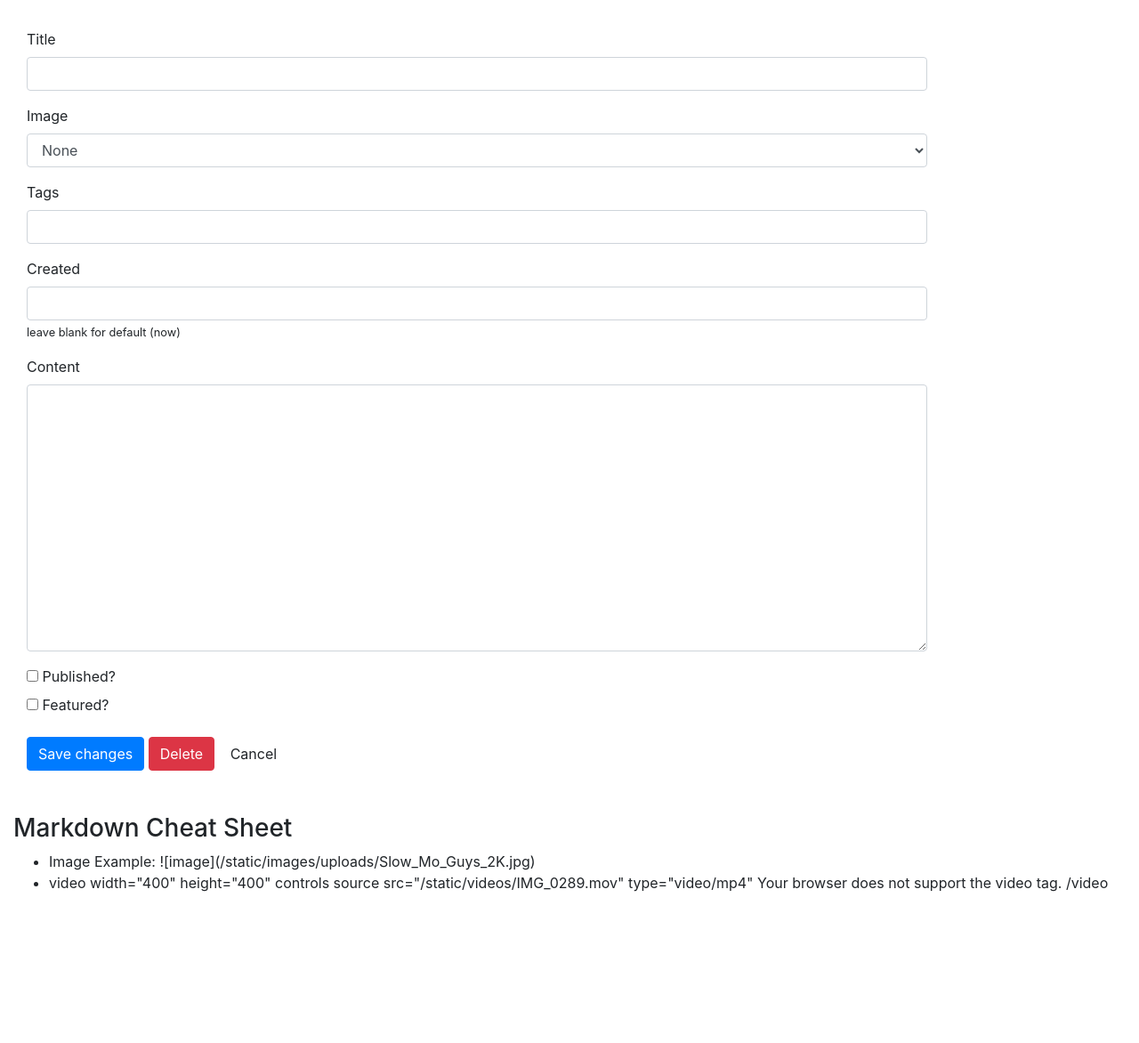
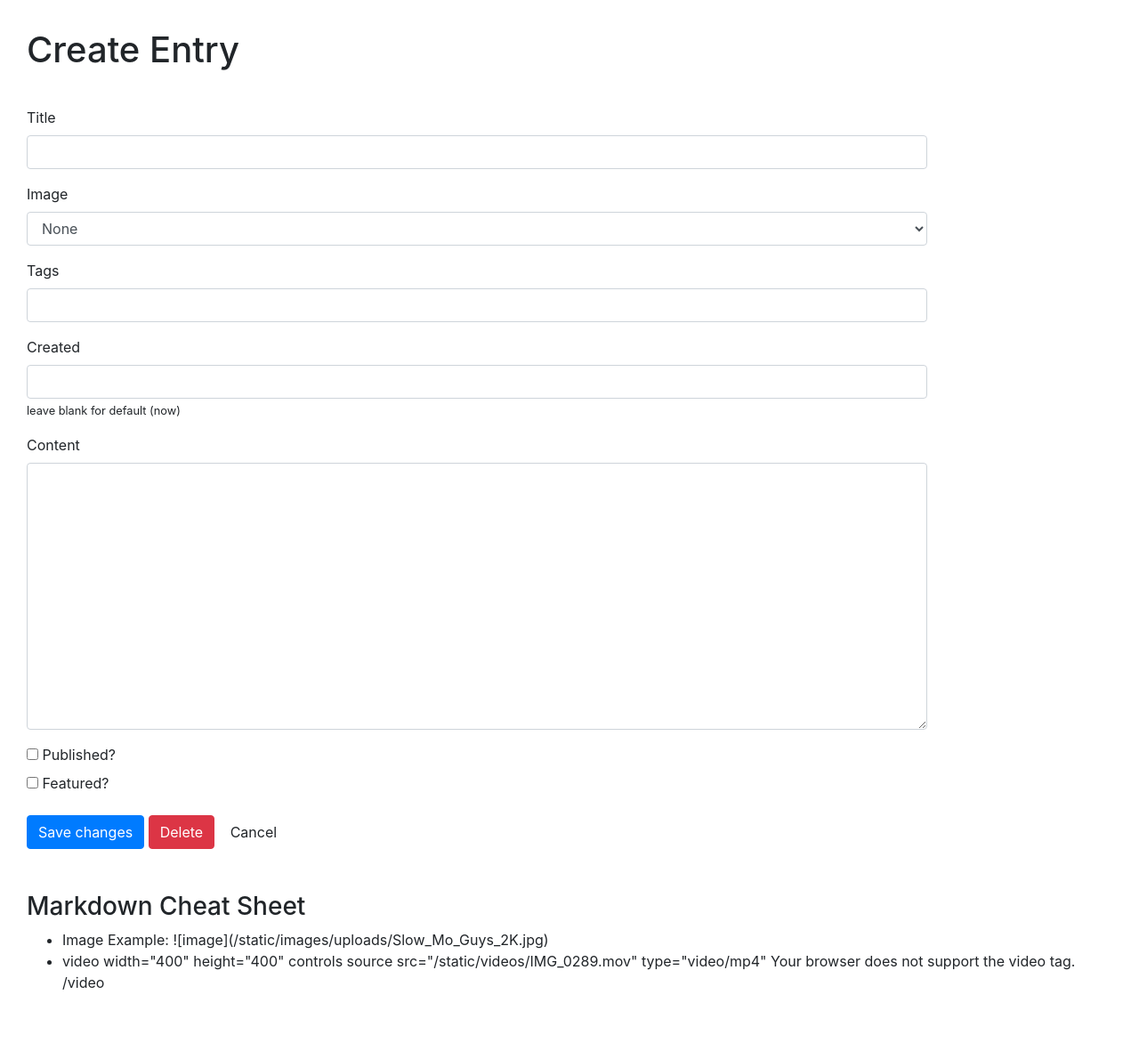
Before and after one commit to Georgeleeh/Flask-Portfolio-Site, a Flask app: template app/templates/edit.html in a window 1280 px wide. Shown: the part 56-1228 px from the top of the page at 89% size. Before the commit the page ends 1058 px from the top, so only its background shows below. Run offline with Flask 2, Linux system fonts and the light colour scheme; the template is opened without the code that fills it, so the values that code supplies are empty; some libraries are stand-ins or nearby versions.

Commit message:
added header

```diff
--- a/app/templates/create.html
+++ b/app/templates/create.html
@@ -2,9 +2,12 @@
 
 {% block title %}Create entry{% endblock %}
 
-{% block content_title %}Create entry{% endblock %}
+{% block content %}
+<div class="page-header col-sm-6" style="padding-bottom: 2em;">
+  <h1>Create Entry</h1>
+</div>
 
-{% block content %}
+
 <form action="{% block form_action %}{{ url_for('create') }}{% endblock %}" class="form-horizontal" method="post">
   <div class="form-group">
     <label for="title" class="col-sm-2 control-label">Title</label>
@@ -67,7 +70,7 @@
   </div>
 </form>
 
-<div style="padding-top: 2em;">
+<div class='col' style="padding-top: 2em;">
   <h3>Markdown Cheat Sheet</h3>
   <ul>
     <li>Image Example: ![image](/static/images/uploads/Slow_Mo_Guys_2K.jpg)</li>
```
